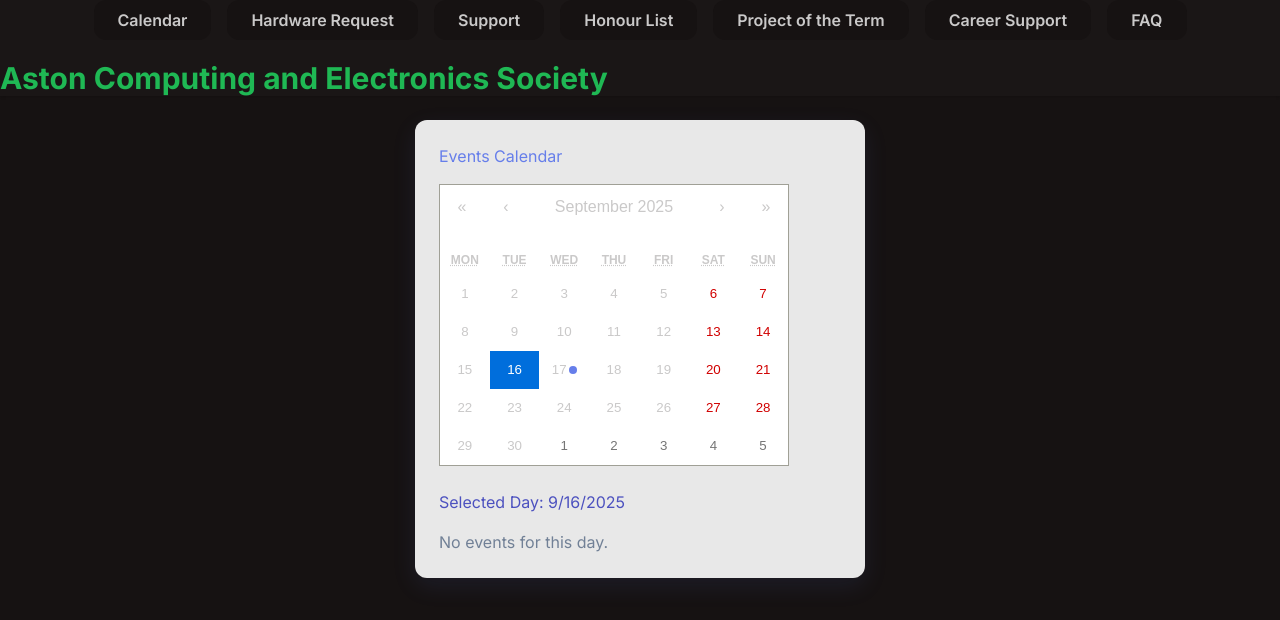
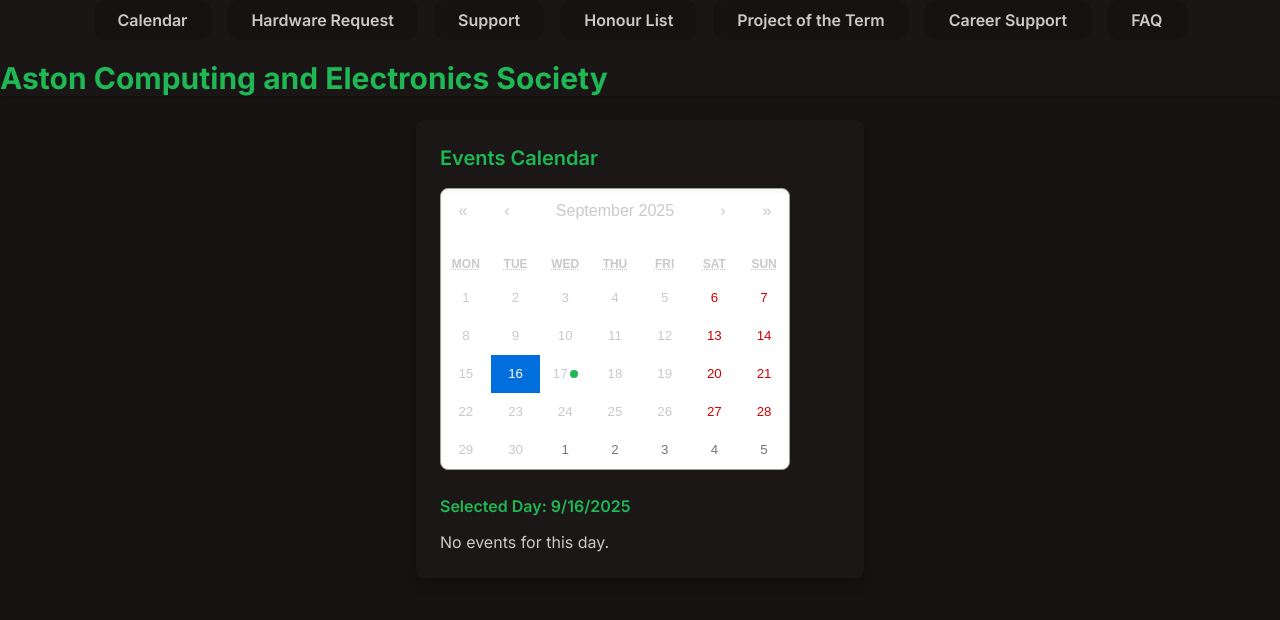
Before and after one commit to laithm/astonces, a Next.js app: page /calendar in a window 1280 px wide. Shown: the top 620 px of the page. Built offline with nearby package versions, Linux system fonts and the light colour scheme.

Commit message:
daisified calendar

```diff
--- a/src/app/components/Calendar.tsx
+++ b/src/app/components/Calendar.tsx
@@ -3,7 +3,6 @@
 import Calendar from 'react-calendar';
 import 'react-calendar/dist/Calendar.css';
 
-// Events data
 const tomorrow = new Date();
 tomorrow.setDate(tomorrow.getDate() + 1);
 
@@ -23,25 +22,16 @@
 export default function InteractiveCalendar() {
   const [selectedDate, setSelectedDate] = useState<Date | Date[]>(new Date());
 
-  const displayedDate =
-    Array.isArray(selectedDate) ? selectedDate[0] : selectedDate;
+  const displayedDate = Array.isArray(selectedDate) ? selectedDate[0] : selectedDate;
 
   const dayEvents = findEvents(displayedDate);
 
-  // Custom tile content to mark event days
   function tileContent({ date, view }: { date: Date; view: string }) {
     if (view === 'month') {
       const hasEvent = findEvents(date).length > 0;
       if (hasEvent) {
         return (
-          <span style={{
-            display: 'inline-block',
-            margin: '2px 0 0 2px',
-            width: '8px',
-            height: '8px',
-            borderRadius: '50%',
-            background: '#667eea'
-          }} />
+          <span className="inline-block mt-0.5 ml-0.5 w-2 h-2 rounded-full bg-primary" />
         );
       }
     }
@@ -49,36 +39,25 @@
   }
 
   return (
-    <div style={{
-      maxWidth: 450,
-      margin: '0 auto 2rem auto',
-      background: 'rgba(255,255,255,0.9)',
-      borderRadius: 12,
-      padding: '1.5rem',
-      boxShadow: '0 8px 24px rgba(102,126,234,0.1)'
-    }}>
-      <h2 style={{ marginBottom: '1rem', color: '#667eea' }}>Events Calendar</h2>
+    <div className="card bg-base-100 p-6 rounded-lg shadow-lg max-w-md mx-auto mb-8">
+      <h2 className="card-title text-primary mb-4">Events Calendar</h2>
       <Calendar
         onChange={setSelectedDate}
         value={selectedDate}
         tileContent={tileContent}
+        className="rounded-lg shadow-inner"
       />
-      <div style={{ marginTop: '1.5rem' }}>
-        <h3 style={{ color: '#4c51bf', margin: 0 }}>
+      <div className="mt-6">
+        <h3 className="text-primary font-semibold">
           Selected Day: {displayedDate.toLocaleDateString()}
         </h3>
         {dayEvents.length > 0 ? (
-          <div style={{
-            background: '#f3f3fc',
-            borderRadius: '10px',
-            padding: '0.75rem',
-            marginTop: '1rem'
-          }}>
-            <strong style={{ color: '#667eea' }}>{dayEvents[0].title}</strong>
-            <p style={{ marginTop: '0.5rem', color: '#4a5568' }}>{dayEvents[0].description}</p>
+          <div className="bg-base-200 rounded-md p-4 mt-3">
+            <strong className="text-primary">{dayEvents[0].title}</strong>
+            <p className="text-base-content mt-1">{dayEvents[0].description}</p>
           </div>
         ) : (
-          <p style={{ color: '#718096', marginTop: '1rem' }}>No events for this day.</p>
+          <p className="text-base-content mt-3">No events for this day.</p>
         )}
       </div>
     </div>
```
Also changed, not shown: src/app/calendar/page.tsx (line endings or trailing spaces).
